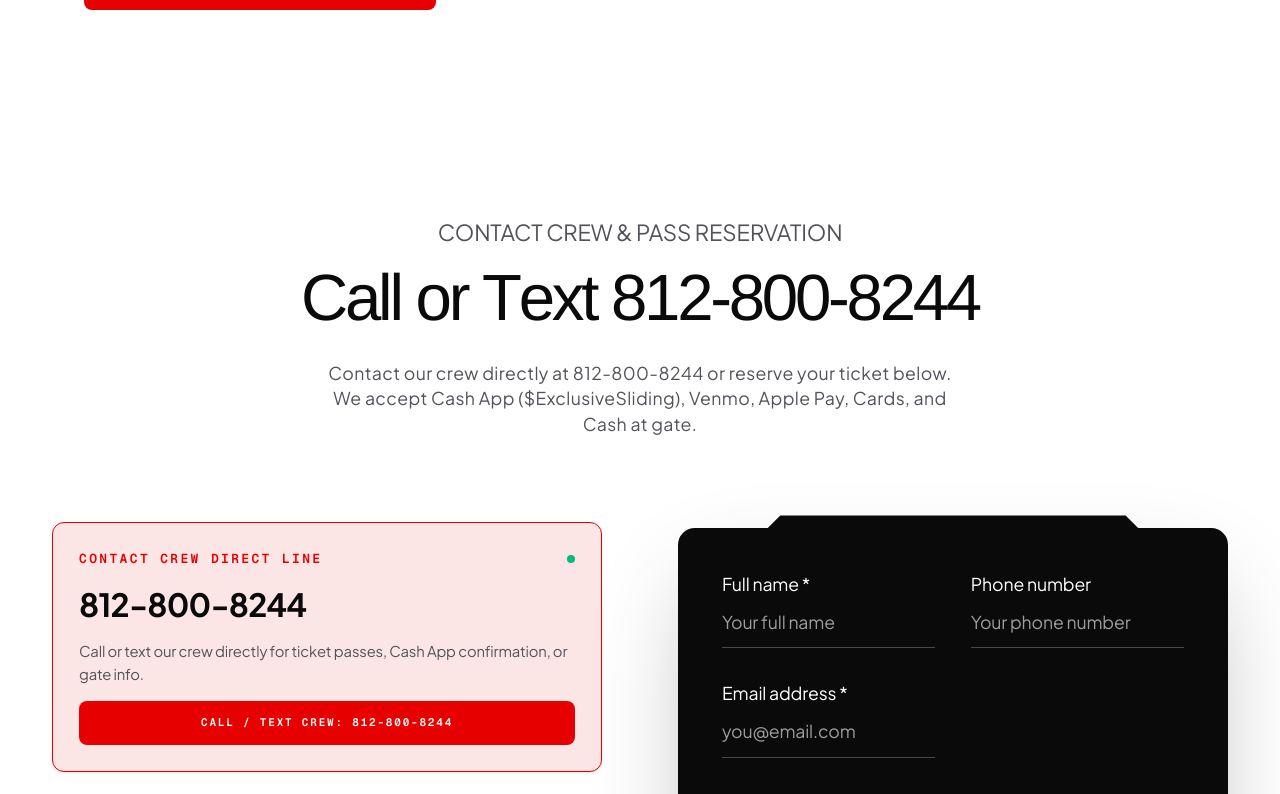
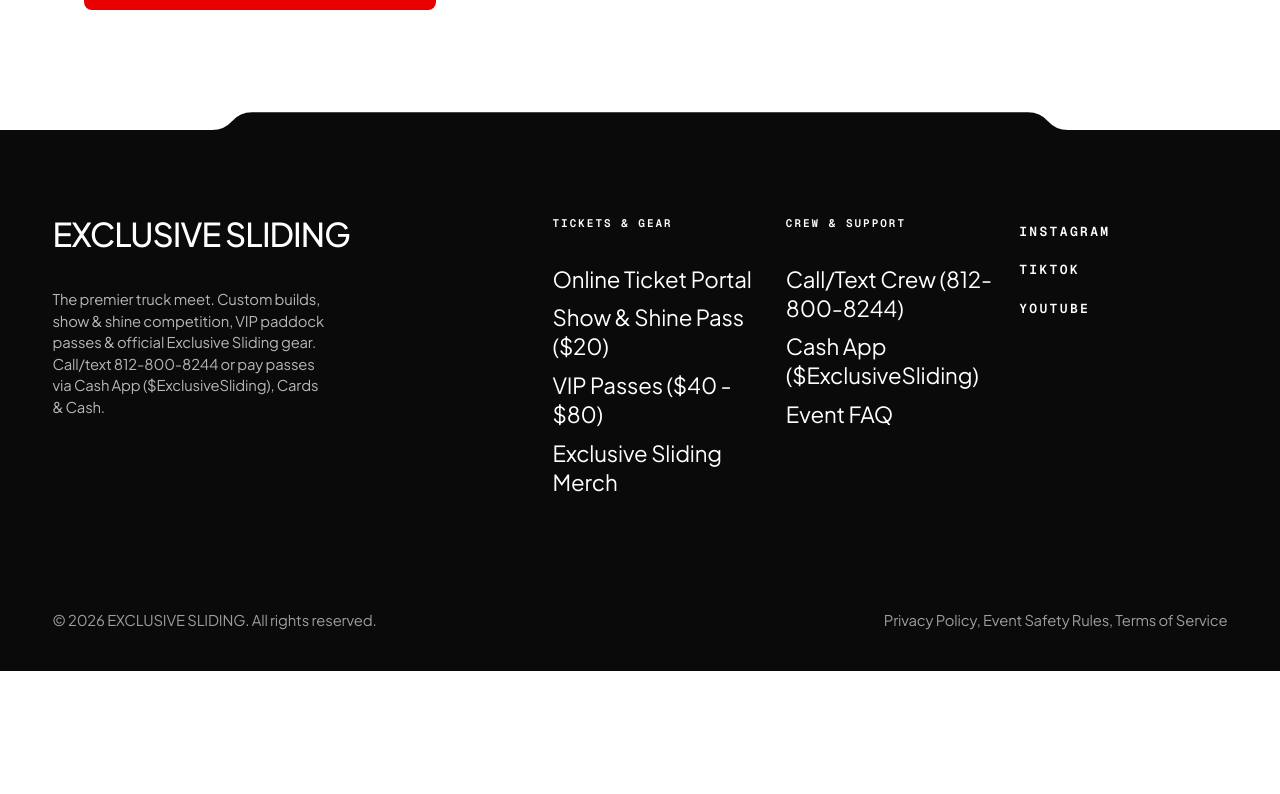
Before and after one commit to dmytro-webild/df0f0359-55bd-462a-af69-30db2382f1fd, a React (Vite) app: page / in a window 1280 px wide. Shown: the part 1418-2212 px from the top of the page. After the commit the page ends 2089 px from the top, so only its background shows below. Built offline with nearby package versions, Linux system fonts and the light colour scheme; a web font is replaced by a local one.

Commit message:
Webild agent: <TARGET_ELEMENT> The user selected one element (not the whol

```diff
--- a/src/components/Layout.tsx
+++ b/src/components/Layout.tsx
@@ -24,10 +24,6 @@ export default function Layout() {
             {
               name: "FAQ",
               href: "/#faq"
-            },
-            {
-              name: "Contact Crew",
-              href: "/#contact"
             }
           ]}
           primaryButton={{
@@ -79,10 +75,6 @@ export default function Layout() {
                 {
                   text: "Event FAQ",
                   href: "/#faq"
-                },
-                {
-                  text: "Contact & Location",
-                  href: "/#contact"
                 }
               ]
             }
--- a/src/pages/HomePage.tsx
+++ b/src/pages/HomePage.tsx
@@ -1,6 +1,5 @@
 import HeroParticleTruck from "@/components/sections/hero/HeroParticleTruck";
 import FaqLimeAccordion from "@/components/sections/faq/FaqLimeAccordion";
-import ContactDarkFormCardTerminal from "@/components/sections/contact/ContactDarkFormCardTerminal";
 
 export default function HomePage() {
   return (
@@ -57,43 +56,6 @@ export default function HomePage() {
           ]}
         />
       </div>
-
-      <div id="contact" data-webild-section="ContactDarkFormCardTerminal" data-webild-section-id="ContactDarkFormCardTerminal-1" data-section="contact">
-        <ContactDarkFormCardTerminal
-          label="CONTACT CREW & PASS RESERVATION"
-          title="Call or Text 812-800-8244"
-          description="Contact our crew directly at 812-800-8244 or reserve your ticket below. We accept Cash App ($ExclusiveSliding), Venmo, Apple Pay, Cards, and Cash at gate."
-          itemsTitle="Crew Contact & Ticket Payment Instructions"
-          items={[
-            "Direct Crew Line: 812-800-8244 (Call or Text anytime)",
-            "Cash App ($ExclusiveSliding) - add full name in payment note",
-            "Venmo, Apple Pay & Credit / Debit Cards accepted",
-            "Cash accepted at main entrance gate on event day"
-          ]}
-          note="Crew Available 8:00 AM - 10:00 PM | Call/Text 812-800-8244"
-          topics={[
-            "$20 Show & Shine Pass (Cash App / Card / Cash)",
-            "$40 VIP Pass (Cash App / Card / Cash)",
-            "$80 VIP All-Access Pass (Cash App / Card / Cash)"
-          ]}
-          submitText="Reserve Ticket & Request Payment Info"
-          labels={{
-            name: "Full name",
-            phone: "Phone number",
-            email: "Email address",
-            company: "Preferred Payment Method (Cash App, Card, Cash)",
-            topic: "Select ticket option"
-          }}
-          successText="Thank you! Reservation received. Text 812-800-8244 or send Cash App to $ExclusiveSliding with your name to confirm instantly."
-          placeholders={{
-            name: "Your full name",
-            phone: "Your phone number",
-            email: "you@email.com",
-            company: "e.g. Cash App ($Tag), Card, Cash at Gate",
-            topic: "Select pass option"
-          }}
-        />
-      </div>
     </>
   );
 }
```
